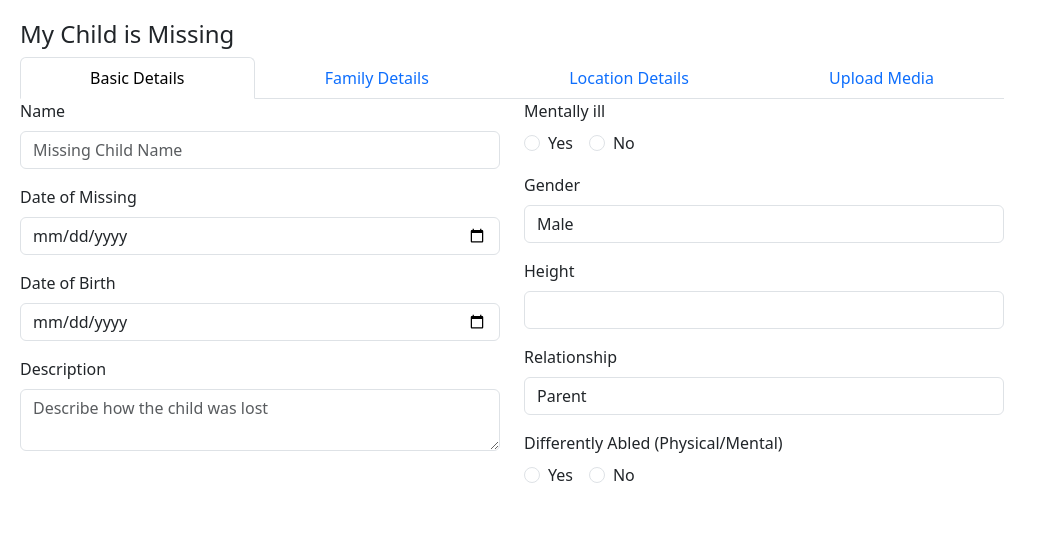
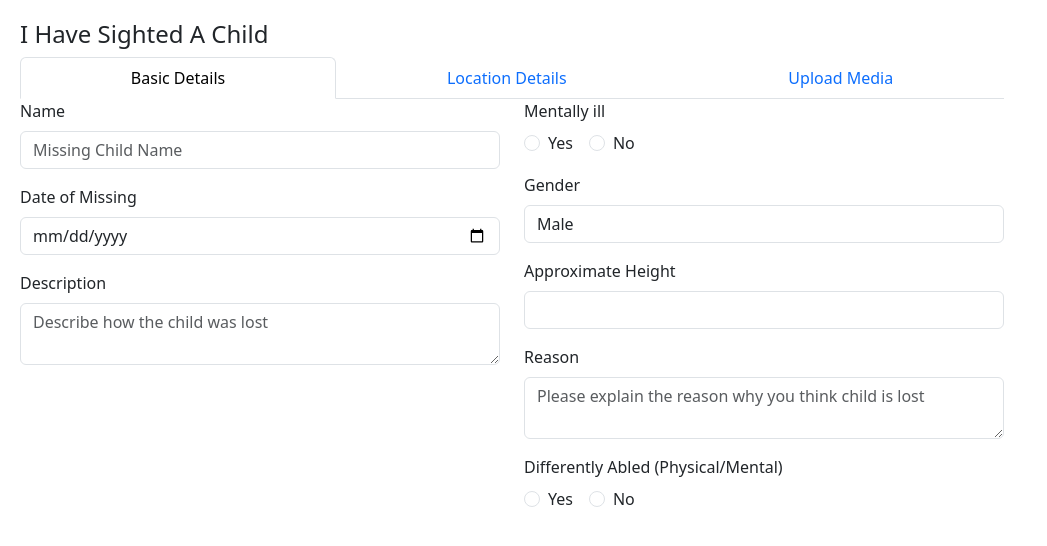
Before and after one commit to sandeepsandy62/MissingChildIdentification, a React (Create React App) app in the folder client/: page / in a window 1280 px wide. Shown: the top 546 px of the page, without its empty margins (0-1047 px from the left). Built offline with nearby package versions, Linux system fonts and the light colour scheme.

Commit message:
Done with the design of I have sighted a child

```diff
--- a/client/src/App.js
+++ b/client/src/App.js
@@ -2,11 +2,12 @@ import Home from "./components/Home";
 import SignIn from "./components/Signin";
 import SignUp from "./components/Signup";
 import MyChildMissing from "./components/MyChildMissing";
+import IHaveSightedChild from "./components/IHaveSightedChild";
 
 function App() {
   return (
     <>
-    <MyChildMissing/>
+    <IHaveSightedChild/>
     </>
   );
 }
--- a/client/src/components/IHaveSightedChild.js
+++ b/client/src/components/IHaveSightedChild.js
@@ -0,0 +1,170 @@
+import React from 'react';
+import "bootstrap/dist/css/bootstrap.css";
+import Tabs from "react-bootstrap/Tabs";
+import Tab from "react-bootstrap/Tab";
+import Form from "react-bootstrap/Form";
+import Row from "react-bootstrap/Row";
+import Col from "react-bootstrap/Col";
+import { Alert } from 'react-bootstrap';
+
+
+function IHaveSightedChild() {
+  return (
+    <div style={{ display: "block", width: "80%", padding: 20 }}>
+      <h4>I Have Sighted A Child</h4>
+      <Tabs defaultActiveKey="basicDetails" fill variant="tabs">
+        {/* Basic Details */}
+        <Tab eventKey="basicDetails" title="Basic Details">
+          <Form>
+            <Row>
+              <Col md={6}>
+                {/* Name */}
+                <Form.Group className="mb-3" controlId="formName">
+                  <Form.Label>Name</Form.Label>
+                  <Form.Control type="text" placeholder="Missing Child Name" />
+                </Form.Group>
+
+                {/* Date of Sighting */}
+                <Form.Group className="mb-3" controlId="dateOfSighting">
+                  <Form.Label>Date of Missing</Form.Label>
+                  <Form.Control type="date" />
+                </Form.Group>
+
+
+                {/* Description */}
+                <Form.Group className="mb-3" controlId="description">
+                  <Form.Label>Description</Form.Label>
+                  <Form.Control
+                    as="textarea"
+                    placeholder="Describe how the child was lost"
+                  ></Form.Control>
+                </Form.Group>
+              </Col>
+              <Col md={6}>
+                {/* Mentally Ill */}
+                <Form.Group className="mb-3" controlId="mentallyIll">
+                  <Form.Label>Mentally ill</Form.Label>
+                  <div>
+                    <Form.Check
+                      inline
+                      type="radio"
+                      label="Yes"
+                      value="yes"
+                      name="mentallyIll"
+                      id="mentallyIllYes"
+                    />
+                    <Form.Check
+                      inline
+                      type="radio"
+                      label="No"
+                      value="no"
+                      name="mentallyIll"
+                      id="mentallyIllNo"
+                    />
+                  </div>
+                </Form.Group>
+
+                {/* Gender */}
+                <Form.Group className="mb-3" controlId="gender">
+                  <Form.Label>Gender</Form.Label>
+                  <Form.Control as="select" name="gender">
+                    <option value="male">Male</option>
+                    <option value="female">Female</option>
+                    <option value="others">Others</option>
+                  </Form.Control>
+                </Form.Group>
+
+                {/* Height */}
+                <Form.Group className="mb-3" controlId="approximateHeight">
+                  <Form.Label>Approximate Height</Form.Label>
+                  <Form.Control input="text" name="height"></Form.Control>
+                </Form.Group>
+
+                {/* Reason */}
+                <Form.Group className="mb-3" controlId="reason">
+                  <Form.Label>Reason</Form.Label>
+                  <Form.Control
+                    as="textarea"
+                    placeholder="Please explain the reason why you think child is lost"
+                  ></Form.Control>
+                </Form.Group>
+
+                {/* Differently Abled */}
+                <Form.Group className="mb-3" controlId="differentlyAbled">
+                  <Form.Label>Differently Abled (Physical/Mental)</Form.Label>
+                  <div>
+                    <Form.Check
+                      inline
+                      type="radio"
+                      label="Yes"
+                      value="yes"
+                      name="differentlyAbledNo"
+                    />
+                    <Form.Check
+                      inline
+                      type="radio"
+                      label="No"
+                      value="no"
+                      name="differentlyAbled"
+                    />
+                  </div>
+                </Form.Group>
+              </Col>
+            </Row>
+          </Form>
+        </Tab>
+
+
+        {/* Location Details */}
+        <Tab eventKey="locationDetails" title="Location Details">
+          <Form>
+            <Row>
+              <Col md={6}>
+                <Form.Group className="mb-3" controlId="sightedState">
+                  <Form.Label>SightedState</Form.Label>
+                  <Form.Control type="text" placeholder="state" />
+                </Form.Group>
+                <Form.Group className="mb-3" controlId="sightedDistrict">
+                  <Form.Label>Sighted District</Form.Label>
+                  <Form.Control type="text" placeholder="district" />
+                </Form.Group>
+              </Col>
+              <Col md={6}>
+                <Form.Group className="mb-3" controlId="sightedAddress">
+                  <Form.Label>Sighted Adress/Locality</Form.Label>
+                  <Form.Control
+                    type="text"
+                    placeholder="H-No , street , village ..."
+                  />
+                </Form.Group>
+                <Form.Group className="mb-3" controlId="sightedPincode">
+                  <Form.Label>Sighted Pincode</Form.Label>
+                  <Form.Control type="text" />
+                </Form.Group>
+              </Col>
+            </Row>
+          </Form>
+        </Tab>
+
+        {/* Upload Media */}
+        <Tab eventKey="uploadMedia" title="Upload Media">
+          <Form>
+            <Row>
+              <Col md={12}>
+                <Alert variant="primary">
+                  Upload JPG or PNG images under 2 MB.
+                </Alert>
+                <Form.Group>
+                <Form.Label>Choose a file to upload</Form.Label>
+                <Form.Control type="file"/>
+              </Form.Group>
+              </Col>
+            </Row>
+          </Form>
+        </Tab>
+      </Tabs>
+    </div>
+  )
+}
+
+export default IHaveSightedChild
```
